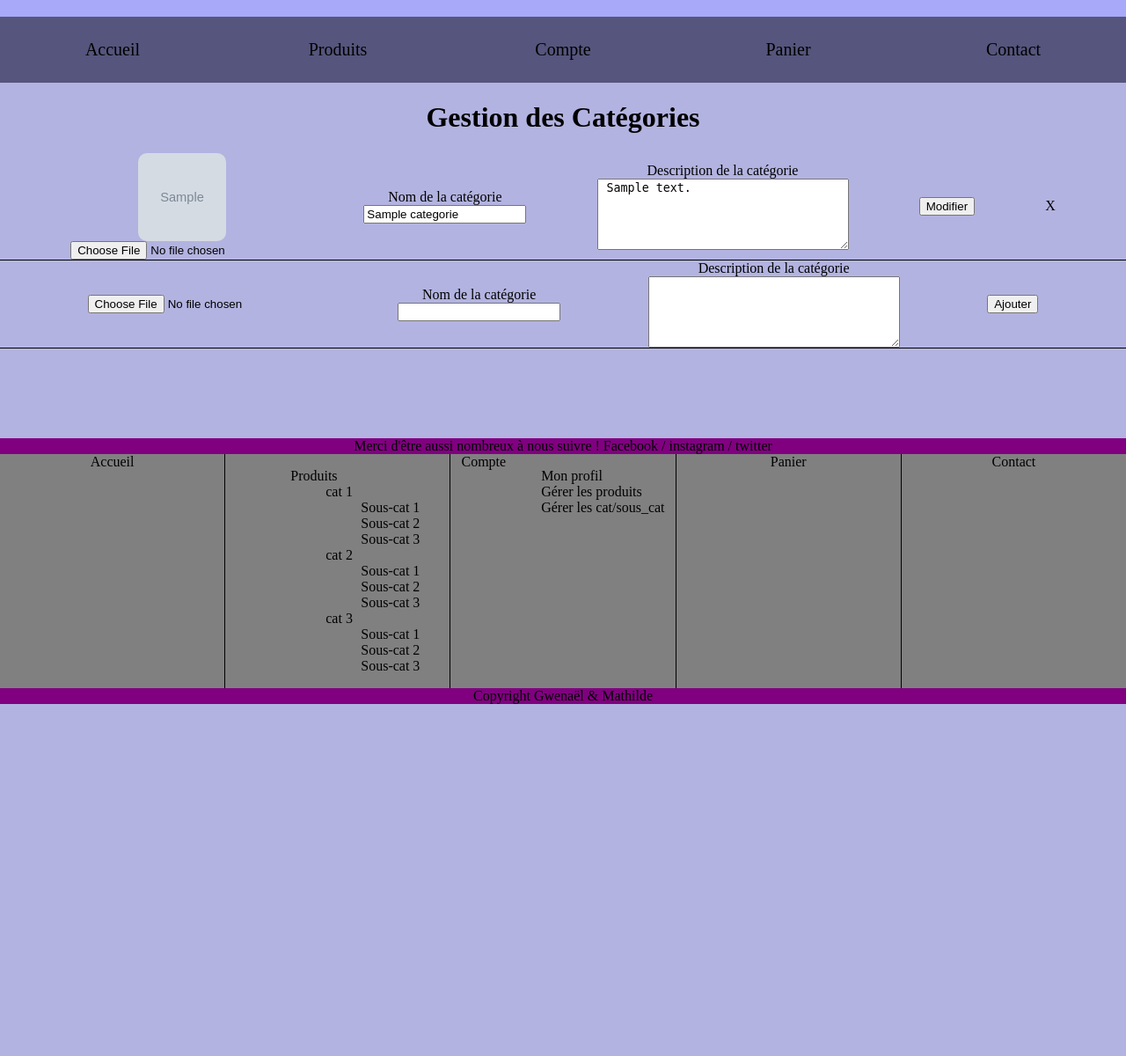
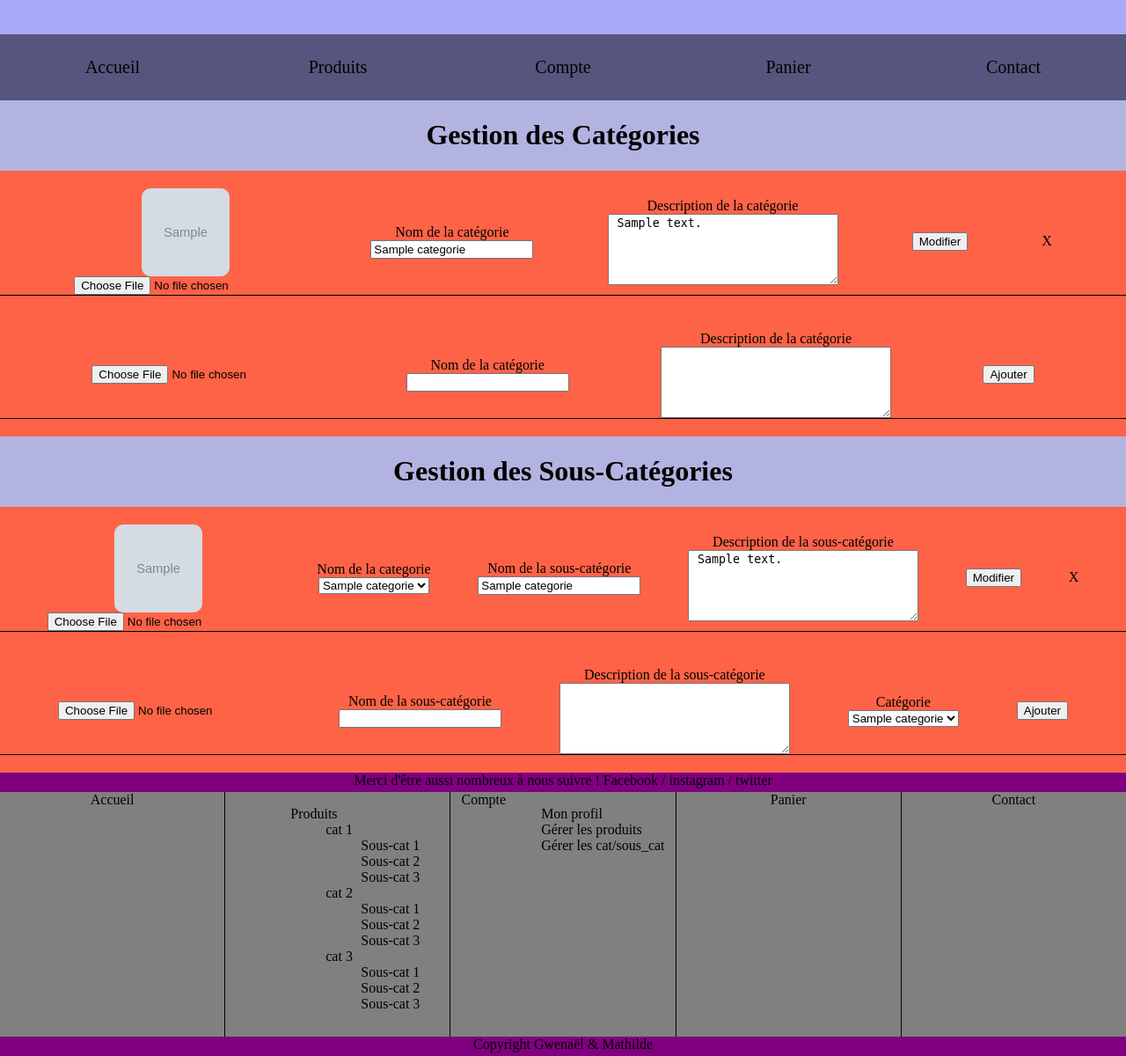
Before and after one commit to gwenael-mahe/boutique, a PHP site: page /categorie.php in a window 1280 px wide. Shown: the whole page at 88% size. Before the commit the page ends 800 px from the top, so only its background shows below. Run offline with PHP 8.4, Linux system fonts and the light colour scheme; the visitor is signed in with stand-in values (Sample User, id 1); tables that the repository leaves empty hold one stand-in row (values such as "Sample post"); grey boxes marked "Sample" are stand-in pictures; data that the repository does not hold is empty.

Commit message:
Class admin + class affichage + class bdd + page categorie + page delete=>
function gestion des sous-categories OK
function affichage formulaire sous-categorie admin
MAJ page catégorie
MAJ page delete

```diff
--- a/categorie.php
+++ b/categorie.php
@@ -7,16 +7,30 @@ session_start();
 
 $affichage = new affichage();
 
-if (isset($_POST['modifier_cat'])) {
-    $affichage->get('admin')->traitementimg($_POST['nom'], $_POST['id']);
+if (isset($_POST['modifiercat'])) {
+    var_dump($_POST);
+    $affichage->get('admin')->traitementimg($_POST['nom']);
     $affichage->get('admin')->majcategorie($_POST['nom'], $_POST['description'], $affichage->get('admin')->get('filesimg'), $_POST['id']);
-    header('location:admin.php');
+    header('location:categorie.php');
 }
 
-if (isset($_POST['ajoutcat'])) {
+if (isset($_POST['ajoutercate'])) {
+    var_dump($_POST);
     $affichage->get('admin')->traitementimg($_POST['nom']);
     $affichage->get('admin')->ajoutcategorie($_POST['nom'], $_POST['description'], $affichage->get('admin')->get('filesimg'));
-    header('location:admin.php');
+    header('location:categorie.php');
+}
+
+if (isset($_POST['modifiersouscat'])) {
+    $affichage->get('admin')->traitementimg($_POST['nom']);
+    $affichage->get('admin')->majsouscategorie($_POST['nom'], $_POST['description'], $_POST['categorie'], $affichage->get('admin')->get('filesimg'), $_POST['id']);
+    header('location:categorie.php');
+}
+
+if (isset($_POST['ajoutersouscat'])) {
+    $affichage->get('admin')->traitementimg($_POST['nom']);
+    $affichage->get('admin')->ajoutsouscategorie($_POST['nom'], $_POST['description'], $_POST['categorie'],$affichage->get('admin')->get('filesimg'));
+    header('location:categorie.php');
 }
 
 ?>
@@ -31,12 +45,7 @@ if (isset($_POST['ajoutcat'])) {
 </head>
 
 <body>
-    <header>
-
-        <?php include 'include/header.php' ?>
-
-    </header>
-
+    <?php include 'include/header.php' ?>
 
     <main>
         <?php if ($_SESSION['login'] == 'admin') { ?>
@@ -45,9 +54,15 @@ if (isset($_POST['ajoutcat'])) {
 
             <section class='categorie'>
 
-                <?php
-                $affichage->admincat();
-                ?>
+                <?php $affichage->admincat($affichage->get('admin')->get('bdd')->get('categorie')); ?>
+
+            </section>
+
+            <h1> Gestion des Sous-Catégories </h1>
+
+            <section class='categorie'>
+
+                <?php $affichage->adminsouscat($affichage->get('admin')->get('bdd')->get('souscategorie'),$affichage->get('admin')->get('bdd')->get('categorie')); ?>
 
             </section>
         <?php } ?>
--- a/class/admin.php
+++ b/class/admin.php
@@ -26,16 +26,49 @@ class admin
 
     public function majcategorie($majcat, $majdescription, $newimg, $idcat)
     {
-        $query_majlieu = mysqli_query($this->get('bdd')->getco(), "UPDATE categorie SET nom = '".$majcat."' , description = '".$majdescription."', img = '".$newimg."' WHERE id = '".$idcat."'");
+        if ($newimg != NULL) {
+            $query_majcategorie = mysqli_query($this->get('bdd')->getco(), "UPDATE categorie SET nom = '" . $majcat . "' , description = '" . $majdescription . "', img = '" . $newimg . "' WHERE id = '" . $idcat . "'");
+        } else {
+            $query_majcategorie = mysqli_query($this->get('bdd')->getco(), "UPDATE categorie SET nom = '" . $majcat . "' , description = '" . $majdescription . "' WHERE id = '" . $idcat . "'");
+        }
     }
 
     public function deletecategorie($id_cat)
     {
         $id_cat = $_GET['idcat'];
-        $query_deletelieu = mysqli_query($this->get('bdd')->getco(), "DELETE FROM categorie WHERE id = '$id_cat'");
+        $query_deletecategorie = mysqli_query($this->get('bdd')->getco(), "DELETE FROM categorie WHERE id = '$id_cat'");
     }
 
-    public function traitementimg($nom, $id = '')
+    public function ajoutsouscategorie($newsouscat, $description, $cat, $img = '')
+    {
+        $recupidcat = mysqli_query($this->get('bdd')->getco(), "SELECT id FROM categorie WHERE nom = '".$cat."'");
+        $idcat = mysqli_fetch_row($recupidcat);
+
+        if ($img != NULL) {
+            $query_ajoutsouscategorie = mysqli_query($this->get('bdd')->getco(), "INSERT INTO sous_categorie (nom,description,img,id_categorie) VALUE ('" . $newsouscat . "','" . $description . "','" . $img . "','" . $idcat[0] . "')");
+        } else {
+            $query_ajoutsouscategorie = mysqli_query($this->get('bdd')->getco(), "INSERT INTO sous_categorie (nom,description,id_categorie) VALUE ('" . $newsouscat . "','" . $description . "','" . $idcat[0] . "')");
+        }
+    }
+
+    public function majsouscategorie($majsouscat, $majdescription, $cat, $newimg, $idsouscat)
+    {
+        $recupidcat = mysqli_query($this->get('bdd')->getco(), "SELECT id FROM categorie WHERE nom = '".$cat."'");
+        $idcat = mysqli_fetch_row($recupidcat);
+
+        if ($newimg != NULL) {
+            $query_majsouscategorie = mysqli_query($this->get('bdd')->getco(), "UPDATE sous_categorie SET nom = '" . $majsouscat . "' , description = '" . $majdescription . "', img = '" . $newimg . "' WHERE id = '" . $idsouscat . "'");
+        } else {
+            $query_majsouscategorie = mysqli_query($this->get('bdd')->getco(), "UPDATE sous_categorie SET nom = '" . $majsouscat . "' , description = '" . $majdescription . "', id_categorie = '" . $idcat[0] . "' WHERE id = '" . $idsouscat . "'");
+        }
+    }
+
+    public function deletesouscategorie($id_souscat)
+    {
+        $query_deletesouscategorie = mysqli_query($this->get('bdd')->getco(), "DELETE FROM sous_categorie WHERE id = '$id_souscat'");
+    }
+
+    public function traitementimg($nom)
     {
         if (!empty($_FILES["img"]["name"])) {
             $uploadOk = 1;
--- a/class/affichage.php
+++ b/class/affichage.php
@@ -34,11 +34,11 @@ class affichage
         <?php
     }
 
-    public function admincat()
+    public function admincat($variable)
     {
-        $this->admin->get('bdd')->checkcategorie();
-        foreach ($this->admin->get('bdd')->get('categorie') as $infos_cat) {
-        ?>
+        // $this->admin->get('bdd')->checkcategorie();
+        if (!empty($variable)) {
+            foreach ($variable as $infos_cat) { ?>
                 <form action='' method='POST' enctype="multipart/form-data">
                     <div>
                         <img src='<?php echo $infos_cat['img'] ?>' alt='img_cat' />
@@ -51,26 +51,81 @@ class affichage
                     </div>
                     <div>
                         <label> Description de la catégorie </label>
-                    <textarea rows="5" cols="33" name='description'> <?php echo $infos_cat['description']; ?> </textarea>
+                        <textarea rows="5" cols="30" name='description'> <?php echo $infos_cat['description']; ?> </textarea>
                     </div>
-                <input type='submit' value='Modifier' name='modifier_cat' />
+                    <input type='submit' value='Modifier' name='modifiercat' />
                     <a href="include/delete.php?idcat=<?php echo $infos_cat['id']; ?>">X</a>
                 </form>
-        <?php } ?>
+        <?php }
+        } ?>
 
         <form action='' method='POST' enctype="multipart/form-data">
             <input type="file" name="img" />
             <div>
                 <label> Nom de la catégorie </label>
                 <input type='texte' name='nom' />
-
             </div>
             <div>
                 <label> Description de la catégorie </label>
+                <textarea rows="5" cols="30" name='description'> </textarea>
+            </div>
+            <input type="submit" name='ajoutercat' value='Ajouter' />
+        </form>
+        <?php }
 
-                <textarea rows="5" cols="33" name='description'> </textarea>
+    public function adminsouscat($souscat, $cat)
+    {
+        if (!empty($souscat)) {
+            foreach ($souscat as $infos_souscat) { ?>
+                <form action='' method='POST' enctype="multipart/form-data">
+                    <div>
+                        <img src='<?php echo $infos_souscat['img'] ?>' alt='img_cat' />
+                        <input type="file" name="img" />
                     </div>
-            <input type="submit" name='ajoutcat' value='Ajouter' />
+                    <input type='hidden' name='id' value='<?php echo $infos_souscat['id']; ?>' />
+                    <div>
+                        <label> Nom de la categorie </label>
+                        <select name='categorie'>
+                            <?php foreach ($cat as $infos_cat) { ?>
+                                <option value='<?php echo $infos_cat['nom']; ?>' <?php if ($infos_cat['id'] == $infos_souscat['id_categorie']) {
+                                                                                        echo 'selected';
+                                                                                    } ?>> <?php echo $infos_cat['nom']; ?></option>
+                            <?php } ?>
+                        </select>
+                    </div>
+                    <div>
+                        <label> Nom de la sous-catégorie </label>
+                        <input type='texte' name='nom' value='<?php echo $infos_souscat['nom']; ?>' />
+                    </div>
+                    <div>
+                        <label> Description de la sous-catégorie </label>
+                        <textarea rows="5" cols="30" name='description'> <?php echo $infos_souscat['description']; ?> </textarea>
+                    </div>
+                    <input type='submit' value='Modifier' name='modifiersouscat' />
+                    <a href="include/delete.php?idsouscat=<?php echo $infos_souscat['id']; ?>">X</a>
+                </form>
+        <?php }
+        } ?>
+
+        <form action='' method='POST' enctype="multipart/form-data">
+            <input type="file" name="img" />
+            <div>
+                <label> Nom de la sous-catégorie </label>
+                <input type='texte' name='nom' />
+            </div>
+            <div>
+                <label> Description de la sous-catégorie </label>
+                <textarea rows="5" cols="30" name='description'> </textarea>
+            </div>
+            <div>
+                <label> Catégorie </label>
+                <select name='categorie'>
+                    <?php foreach ($cat as $infos_cat) { ?>
+                        <option> <?php echo $infos_cat['nom']; ?></option>
+                    <?php } ?>
+                </select>
+            </div>
+            <input type="submit" name='ajoutersouscat' value='Ajouter' />
         </form>
 <?php }
 
--- a/class/bdd.php
+++ b/class/bdd.php
@@ -4,6 +4,7 @@ class bdd{
 
     private $connexion;
     private $categorie;
+    private $souscategorie;
 
     public function __construct()
     {
@@ -18,6 +19,7 @@ class bdd{
         }
 
         $this->checkcategorie();
+        $this->checksouscategorie();
     }
 
     public function close(){
@@ -36,6 +38,13 @@ class bdd{
         $this->categorie = $result_categorie;
     }
 
+    public function checksouscategorie()
+    {
+        $query_souscategorie = mysqli_query($this->connexion, "SELECT id,nom,description,img,id_categorie FROM sous_categorie");
+        $result_souscategorie = mysqli_fetch_all($query_souscategorie,MYSQLI_ASSOC);
+        $this->souscategorie = $result_souscategorie;
+    }
+
     public function get($var)
     {
         return $this->$var;
--- a/css/rncp.css
+++ b/css/rncp.css
@@ -3,7 +3,7 @@
 html {
     display:flex;
     flex-direction:column;
-    height:100%;
+    height:150%;
     margin: 0;
     padding: 0;
 }
@@ -11,7 +11,7 @@ html {
 body {
     display: flex;
     flex-direction: column;
-    justify-content: center;
+    justify-content: space-around;
     flex-grow: 1;
     margin: 0;
     background: rgb(169, 169, 250);
@@ -27,7 +27,7 @@ a {
 main {
     display: flex;
     flex-direction: column;
-    flex-grow: 1;
+    flex-grow: 0.8;
     justify-content: space-evenly;
     align-items: center;
     background-color: rgba(192, 192, 192, 0.445);
@@ -38,6 +38,7 @@ main {
 header {
     display: flex;
     flex-direction: column;
+    flex-grow: 0.1;
     justify-content: space-between;
 }
 
@@ -209,8 +210,10 @@ nav li li:hover ul.niveau3 {
 .categorie{
     display:flex;
     flex-direction: column;
+    justify-content: space-around;
     align-self:stretch;
     flex-grow:1;
+    background-color: tomato;
 }
 
 .categorie form{
@@ -239,17 +242,20 @@ nav li li:hover ul.niveau3 {
 footer {
     display: flex;
     flex-direction: column;
+    flex-grow: 0.1;
+    justify-content: space-around;
     background: purple;
 }
 
 footer aside {
     display: flex;
+    flex-grow:0.2;
     justify-content: center;
 }
 
 footer section {
     display: flex;
-    flex-grow: 1;
+    flex-grow: 0.6;
     flex-direction: row;
     justify-content: space-around;
     background: gray;
--- a/index.php
+++ b/index.php
@@ -19,12 +19,8 @@ $affichage = new affichage();
 </head>
 
 <body>
-    <header>
 
     <?php include 'include/header.php' ?>
-
-    </header>
-
 
     <main>
 
--- a/profil.php
+++ b/profil.php
@@ -96,7 +96,7 @@ if (isset($_POST['deconnexion'])) {
                 <h1> Gestion du site </h1>
 
                 <ul>
-                    <li> <a href='#'> Gérer les catégories et les sous-catégories </a> </li>
+                    <li> <a href='categorie.php'> Gérer les catégories et les sous-catégories </a> </li>
                     <li> <a href='#'> Gérer les produits </a> </li>
                     <li> <a href='#'> Gérer les différentes pages </a> </li>
                 </ul>
```
Also changed, not shown: include/delete.php (+6 -1 lines), img/cat/Jeux de plateaux.png (added), img/cat/jijjij.jpg (renamed from img/cat/Jeux de plateau .jpg), img/sous_cat/default.png (added). Lines whose indentation alone changed are shown as unchanged.
